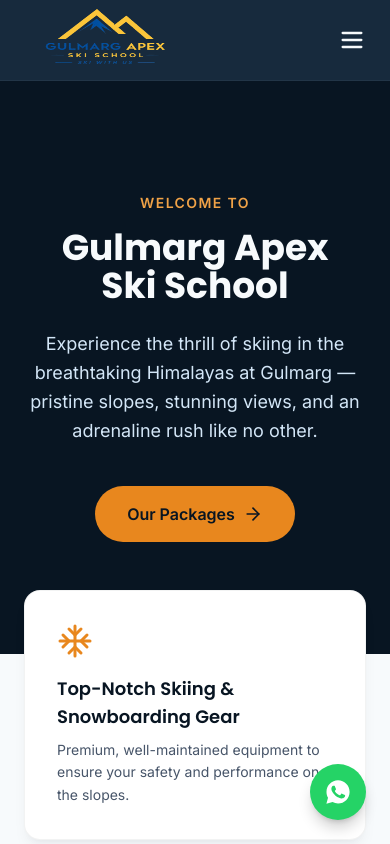
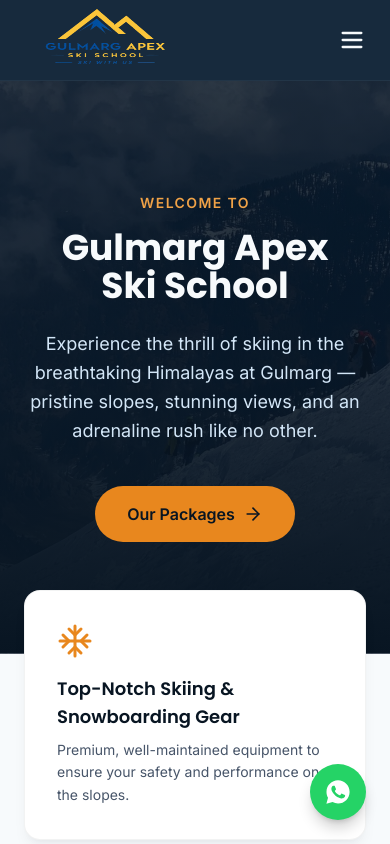
Before and after one commit to javaid14/Gulmarg-Apex-Ski-School, a Next.js app: page / in a window 390 px wide. Shown: the top 844 px of the page. Built offline with nearby package versions, Linux system fonts and the light colour scheme.

Commit message:
Fix the carousal Issue for smaller screens

```diff
--- a/app/contact-us/page.js
+++ b/app/contact-us/page.js
@@ -77,7 +77,7 @@
               <div className="flex items-start gap-3">
                 <Mail className="h-6 w-6 text-ember-500 shrink-0" />
                 <a
-                  href="mailto:info@gulmargapexskischool.com"
+                  href="mailto:admin@gulmargapexskischool.com"
                   className="text-slate-700 hover:text-ember-600 transition-colors"
                 >
                   admin@gulmargapexskischool.com
--- a/app/globals.css
+++ b/app/globals.css
@@ -12,11 +12,11 @@
 }
 
 .slope-edge {
-  clip-path: none;
+  clip-path: polygon(0 0, 100% 0, 100% 100%, 0 100%);
 }
 
 .slope-edge-top {
-  clip-path: none;
+  clip-path: polygon(0 0, 100% 0, 100% 100%, 0 100%);
 }
 
 @media (min-width: 768px) {
--- a/app/page.js
+++ b/app/page.js
@@ -19,9 +19,11 @@
   return (
     <>
       {/* Hero */}
-      <section className="relative slope-edge bg-alpine-950 pb-28 pt-28 md:pt-36 md:pb-40">
-        <HeroCarousel />
-        <div className="absolute inset-0 bg-gradient-to-b from-alpine-950/60 via-alpine-950/70 to-alpine-950" />
+      <section className="relative slope-edge bg-alpine-950 min-h-[520px] pb-28 pt-28 md:pt-36 md:pb-40 overflow-hidden">
+        <div className="absolute inset-0">
+          <HeroCarousel />
+          <div className="absolute inset-0 bg-gradient-to-b from-alpine-950/60 via-alpine-950/70 to-alpine-950" />
+        </div>
         <div className="relative mx-auto max-w-4xl px-6 text-center">
           <p className="text-ember-400 font-semibold tracking-widest uppercase text-sm mb-4">
             Welcome to
```
